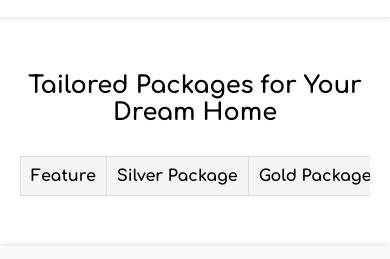
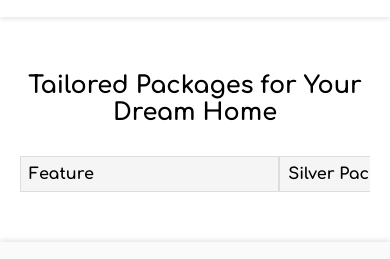
Before and after one commit to nithishkumar92/thulir, a plain HTML site: page package.html in a window 390 px wide. Shown: the part 98-357 px from the top of the page. Drawn offline with Linux system fonts and the light colour scheme; no server answers.

Commit message:
Add files via upload

```diff
--- a/packageStyle.css
+++ b/packageStyle.css
@@ -4,6 +4,7 @@
     max-width: 1200px;
     margin: 30px auto;
     padding: 20px;
+    overflow-x: auto;
 }
 
     .package-section h2 {
@@ -15,6 +16,7 @@
     .package-section table {
         width: 100%;
         border-collapse: collapse;
+        position: relative;
     }
 
     .package-section th, .package-section td {
@@ -27,7 +29,6 @@
         background-color: #f5f5f5;
         font-weight: bold;
     }
-
 
 .nav-links a {
     transition: color 0.3s;
@@ -45,19 +46,47 @@
     background-color: #f1f1f1;
 }
 
-
-
-
-/* Add more styles as needed for visual appeal */
+/* Mobile-Specific Styles */
 @media (max-width: 768px) {
     .package-section table {
         display: block;
+        width: 100%;
         overflow-x: auto;
         white-space: nowrap;
     }
 
-    .nav-links {
-        flex-direction: column;
-        align-items: flex-start;
+    .package-section th,
+    .package-section td {
+        white-space: nowrap;
+        padding: 8px;
+    }
+
+        /* Sticky column (first column) */
+        .package-section th:first-child,
+        .package-section td:first-child {
+            position: sticky;
+            left: 0;
+            background-color: #f5f5f5;
+            z-index: 2;
+        }
+
+    /* Adjust column visibility for scrolling */
+    .package-section tr th {
+        position: sticky;
+        top: 0;
+        z-index: 3;
+    }
+
+    /* Ensuring only two columns fit the screen width */
+    .package-section td,
+    .package-section th {
+        display: inline-block;
+        width: 50%; /* Two columns per screen width */
+        box-sizing: border-box;
+    }
+
+    /* Horizontal scrolling adjustments */
+    .package-section table {
+        table-layout: auto; /* Allows columns to adjust dynamically */
     }
 }
```
